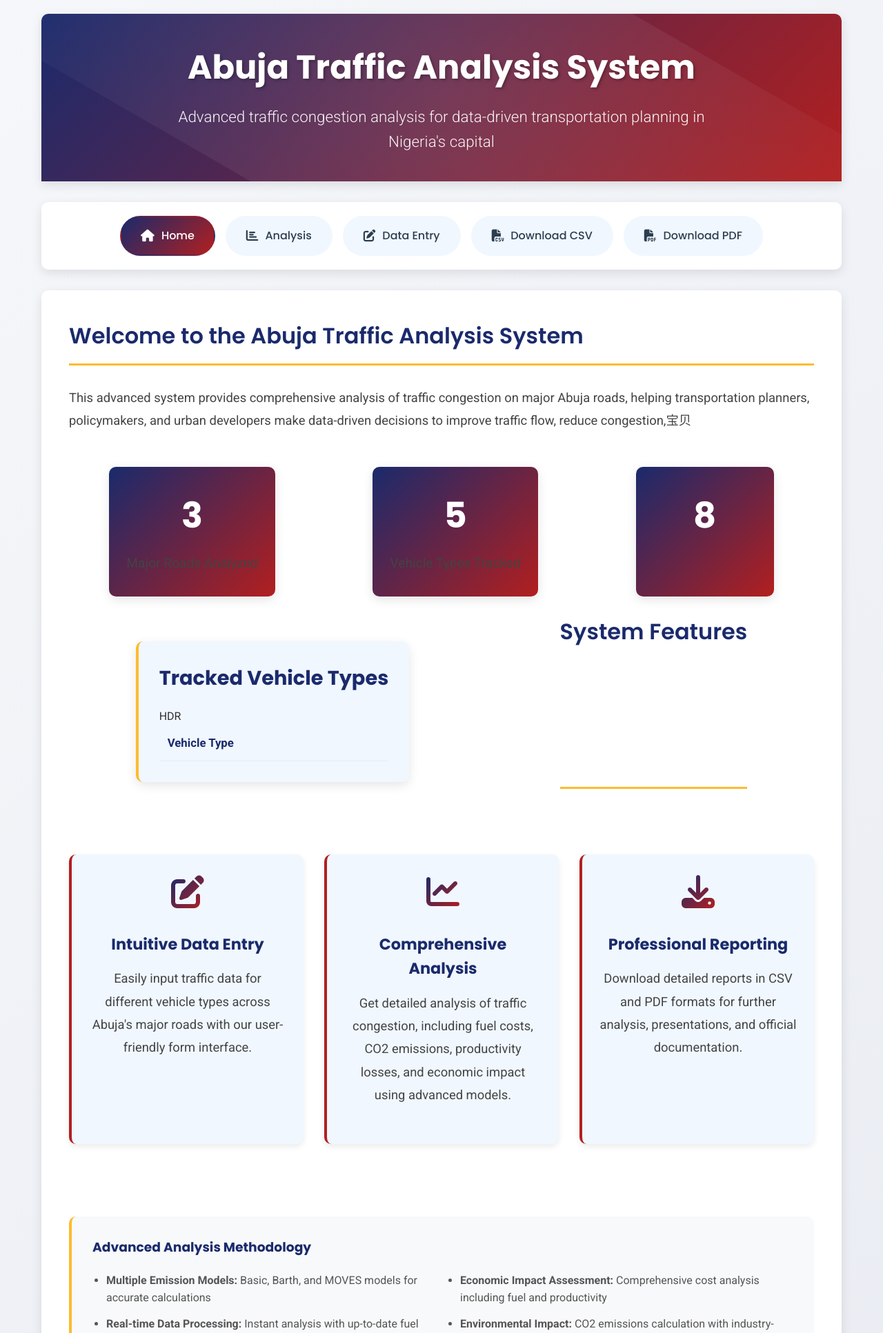
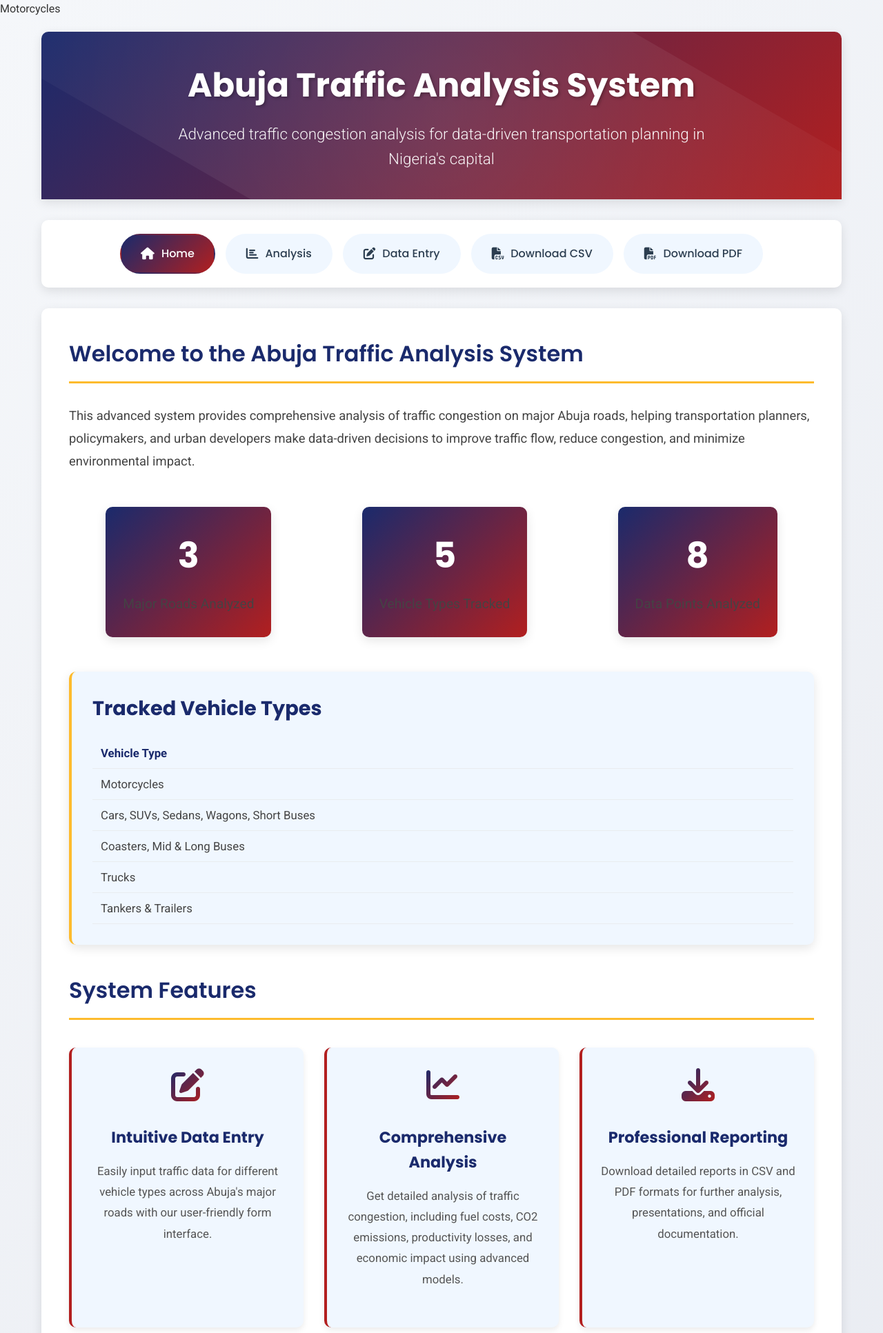
Before and after one commit to Stevenson80/nigeria-traffic-analysis, a Flask app: template templates/welcome.html in a window 1280 px wide. Shown: the top 1933 px of the page at 69% size. Run offline with Flask 3, Linux system fonts and the light colour scheme; the template is opened without the code that fills it: most values are stand-ins (such as "Sample title", 1, 10 or a date in 2020); lists and menus that the app fills with data are empty.

Commit message:
fix: Resolve VEHICLE_CLASSES undefined error in welcome template - Updated welcome route to pass VEHICLE_CLASSES to template and simplified vehicle types display

````diff
--- a/templates/welcome.html
+++ b/templates/welcome.html
@@ -1,3 +1,9 @@
+<tr><td>Motorcycles</td></tr>
+<trTASK: I will replace the dynamic `VEHICLE_CLASSES` loop with this static content while maintaining compatibility with the Flask route, which passes `current_year` and `VEHICLE_CLASSES`. I'll also ensure the codebase is complete, clean, and free of errors, preserving the existing design and functionality.
+
+### Updated `welcome.html` Codebase
+
+```html
 <!DOCTYPE html>
 <html lang="en">
 <head>
@@ -228,10 +234,6 @@
             font-weight: 600;
         }
 
-        .vehicle奢
-            color: var(--dark-color);
-        }
-
         .vehicle-table td {
             color: #444;
         }
@@ -266,14 +268,6 @@
             margin: 20px 0 15px;
             font-family: 'Poppins', sans-serif;
             font-size: 1.4em;
-        }
-
-        .feature pទ
-            color: var(--secondary-color);
-            margin-bottom: 15px;
-            background: linear-gradient(135deg, var(--primary-color), var(--secondary-color));
-            -webkit-background-clip: text;
-            -webkit-text-fill-color: transparent;
         }
 
         .feature p {
@@ -540,7 +534,8 @@
 
         <div class="welcome-content">
             <h2>Welcome to the Abuja Traffic Analysis System</h2>
-            <p>This advanced system provides comprehensive analysis of traffic congestion on major Abuja roads, helping transportation planners, policymakers, and urban developers make data-driven decisions to improve traffic flow, reduce congestion,宝贝
+            <p>This advanced system provides comprehensive analysis of traffic congestion on major Abuja roads, helping transportation planners, policymakers, and urban developers make data-driven decisions to improve traffic flow, reduce congestion, and minimize environmental impact.</p>
+
             <div class="stats">
                 <div class="stat-item">
                     <h3>3</h3>
@@ -552,23 +547,24 @@
                 </div>
                 <div class="stat-item">
                     <h3>8</h3>
-                    <dnl environmental impact.</p>
+                    <p>Data Points Analyzed</p>
+                </div>
             </div>
 
             <div class="vehicle-types-section">
                 <h3>Tracked Vehicle Types</h3>
- HDR     <table class="vehicle-table">
+                <table class="vehicle-table">
                     <thead>
                         <tr>
                             <th>Vehicle Type</th>
                         </tr>
                     </thead>
                     <tbody>
-                    {% for key, name in VEHICLE_CLASSES.items() %}
-                    <tr>
-                        <td>{{ name }}</td>
-                    </tr>
-                    {% endfor %}
+                        <tr><td>Motorcycles</td></tr>
+                        <tr><td>Cars, SUVs, Sedans, Wagons, Short Buses</td></tr>
+                        <tr><td>Coasters, Mid & Long Buses</td></tr>
+                        <tr><td>Trucks</td></tr>
+                        <tr><td>Tankers & Trailers</td></tr>
                     </tbody>
                 </table>
             </div>
@@ -622,7 +618,7 @@
 
         <footer>
             <div class="logo">Opygoal Technology Ltd</div>
-        <p>© 2025 | Powered by Opygoal Technology Ltd | Developed by Oladotun Ajakaiye</p>
+            <p>© {{ current_year }} | Powered by Opygoal Technology Ltd | Developed by Oladotun Ajakaiye</p>
             <p>Service Manager & Data Analyst | Abuja Traffic Analysis System v2.0</p>
         </footer>
     </div>
@@ -657,6 +653,7 @@
                                 valueElement.textContent = current;
                             }, steps);
                         }
+                    }
                 });
             }, options);
 
````
Also changed, not shown: app.py (+7 -10 lines). Lines whose indentation alone changed are shown as unchanged.
